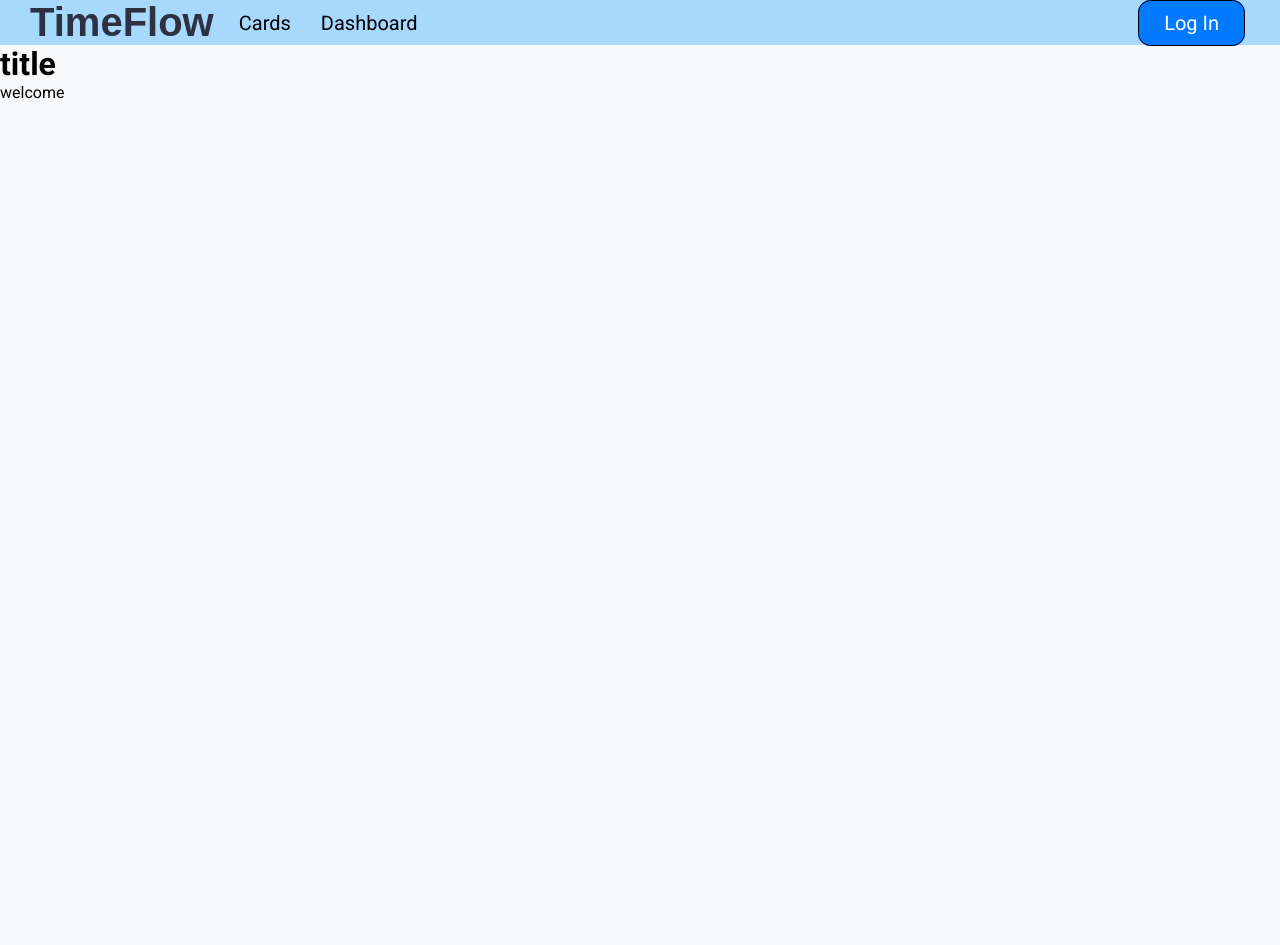
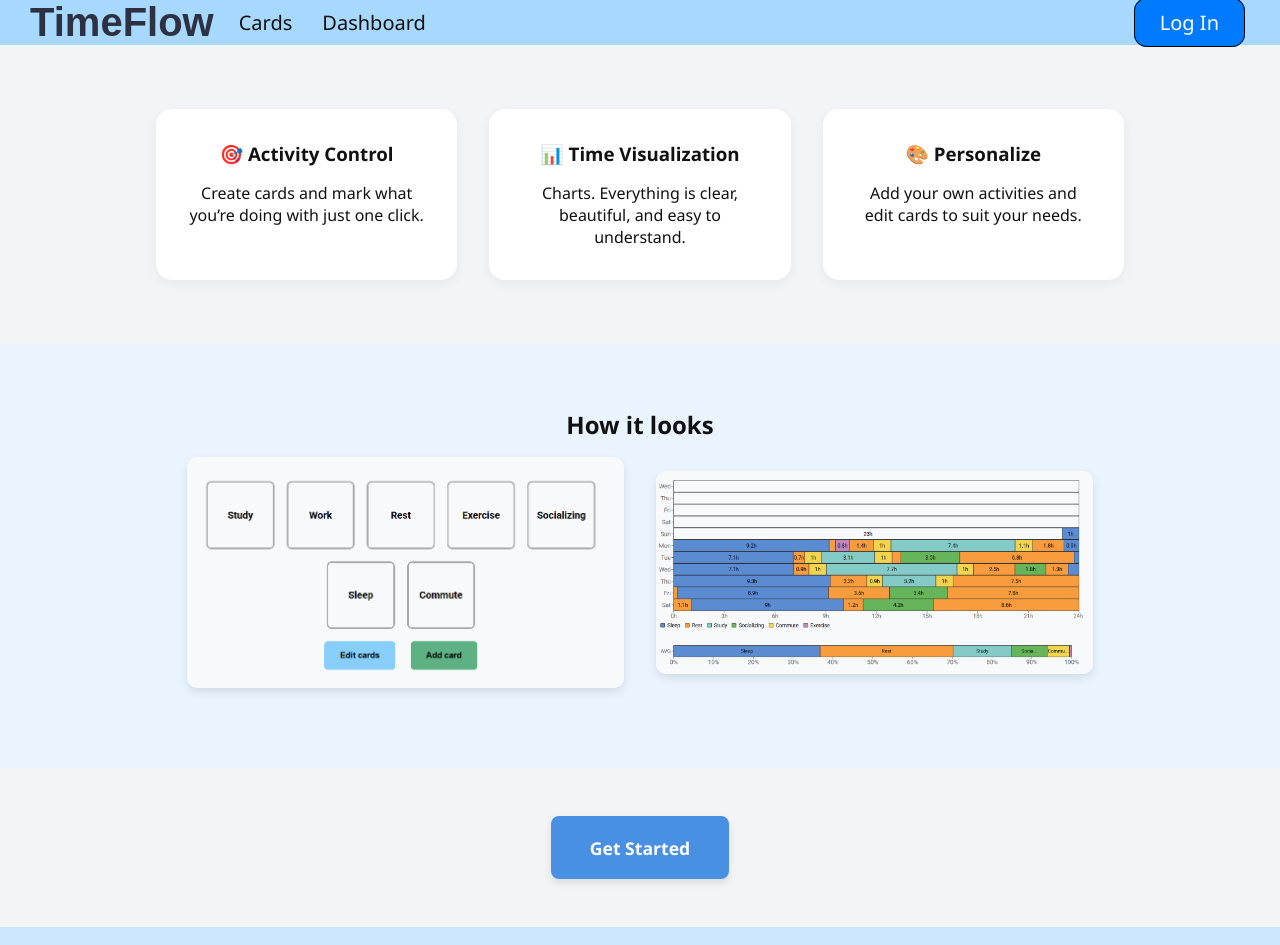
Before and after one commit to Waland2/TimeFlow, a Next.js app in the folder frontend/: page / in a window 1280 px wide. Shown: the top 945 px of the page. Before the commit the page ends 800 px from the top, so only its background shows below. Built offline with nearby package versions, Linux system fonts and the light colour scheme.

Commit message:
langing page

```diff
--- a/frontend/src/app/page.jsx
+++ b/frontend/src/app/page.jsx
@@ -1,12 +1,43 @@
 'use client';
 
+import Link from 'next/link';
+import '@/styles/landing.css';
+
 export default function Home() {
-
   return (
     <main>
+      <section className="features">
+        <div className="feature">
+          <h3>🎯 Activity Control</h3>
+          <p>Create cards and mark what you’re doing with just one click.</p>
+        </div>
+        <div className="feature">
+          <h3>📊 Time Visualization</h3>
+          <p>Charts. Everything is clear, beautiful, and easy to understand.</p>
+        </div>
+        <div className="feature">
+          <h3>🎨 Personalize</h3>
+          <p>Add your own activities and edit cards to suit your needs.</p>
+        </div>
+      </section>
 
-      <h1>title</h1>
-      <p>welcome</p>
+      <section className="screenshots-block">
+        <h2>How it looks</h2>
+        <section className="screenshots">
+          <img src="/images/card-selecter-example-1.png" alt="Card selector UI" />
+          <img src="/images/dashboard-example-1.png" alt="Dashboard UI" />
+        </section>
+      </section>
+
+      <div className="cta">
+        <Link href="/auth/login">
+        Get Started
+        </Link>
+      </div>
+
+      <footer>
+        © 2025 TimeFlow. Created with care for your time.
+      </footer>
     </main>
   );
 }
--- a/frontend/src/components/AverageChartBar.jsx
+++ b/frontend/src/components/AverageChartBar.jsx
@@ -103,7 +103,7 @@ export default function AverageChartBar({ data }) {
                     type="number"
                     domain={[0, 100]}
                     tickCount={11}
-                    tickFormatter={(tick) => `${tick}%`}
+                    tickFormatter={(tick) => `${tick.toFixed(0)}%`}
                 />
                 <YAxis
                     type="category"
--- /dev/null
+++ b/frontend/src/styles/landing.css
@@ -0,0 +1,94 @@
+body {
+    margin: 0;
+    font-family: 'Segoe UI', sans-serif;
+    background: #f3f4f6;
+    color: #111;
+}
+
+/* Блок для кнопки */
+.cta {
+    display: flex;
+    justify-content: center;
+    margin-top: 3rem;         /* побольше отступ сверху */
+    margin-bottom: 3rem;      /* и снизу */
+}
+
+/* Стили самой кнопки */
+.cta a {
+    padding: 1.2rem 2.4rem;   /* немного увеличим размер */
+    background: #4a90e2;
+    color: white;
+    border-radius: 8px;
+    text-decoration: none;
+    font-weight: bold;
+    font-size: 1.1rem;        /* чуть больше размер шрифта */
+    transition: background 0.3s, box-shadow 0.3s;
+    box-shadow: 0 4px 8px rgba(0, 0, 0, 0.1);  /* лёгкая тень */
+}
+
+.cta a:hover {
+    background: #3178c6;
+    box-shadow: 0 6px 12px rgba(0, 0, 0, 0.15);
+}
+
+/* --- Остальные стили без изменений --- */
+.features {
+    max-width: 1000px;
+    margin: 4rem auto;
+    padding: 0 1rem;
+    display: grid;
+    gap: 2rem;
+    grid-template-columns: repeat(auto-fit, minmax(250px, 1fr));
+}
+
+.feature {
+    background: white;
+    border-radius: 16px;
+    padding: 2rem;
+    box-shadow: 0 4px 12px rgba(0, 0, 0, 0.05);
+    text-align: center;
+}
+
+.feature h3 {
+    margin-bottom: 1rem;
+}
+
+.screenshots-block {
+    background: #e9f4ff;
+    padding: 4rem 1rem;
+    text-align: center;
+}
+
+.screenshots {
+    display: flex;
+    flex-direction: row;
+    align-items: center;
+    justify-content: center;
+
+}
+
+.screenshots img {
+    width: 35%;
+    border-radius: 10px;
+    box-shadow: 0 4px 10px rgba(0, 0, 0, 0.1);
+    margin: 1rem;
+}
+
+footer {
+    background: #cce6ff;
+    text-align: center;
+    padding: 1rem;
+    font-size: 0.9rem;
+    color: #333;
+}
+
+@media (max-width: 1000px) {
+    .screenshots {
+        flex-direction: column;
+        align-items: center;
+    }
+
+    .screenshots img {
+        width: 100%;
+    }
+}
```
Also changed, not shown: frontend/src/app/dashboard/page.jsx (+2 -74 lines), frontend/public/images/card-selecter-example-1.png (added), frontend/public/images/dashboard-example-1.png (added).
